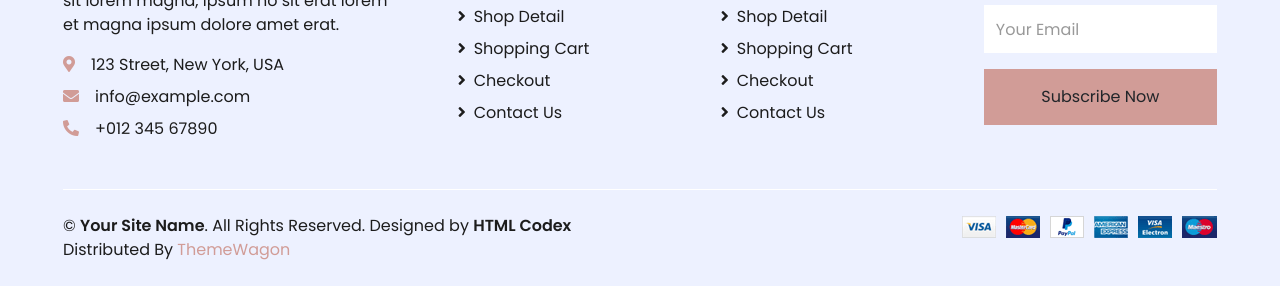
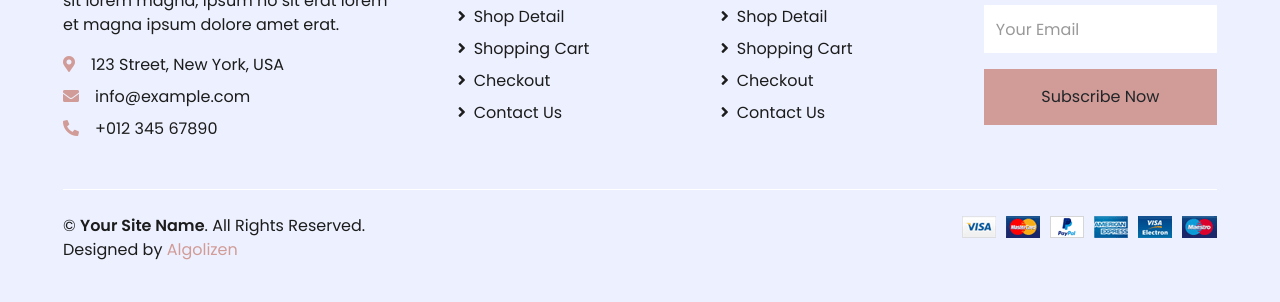
Before and after one commit to algolizen-projects/E-Shopper, a plain HTML site: page contact.html in a window 1280 px wide. Shown: the part 1358-1660 px from the top of the page. Drawn offline with nearby package versions, Linux system fonts and the light colour scheme.

Commit message:
Update contact.html

```diff
--- a/contact.html
+++ b/contact.html
@@ -285,10 +285,7 @@
         <div class="row border-top border-light mx-xl-5 py-4">
             <div class="col-md-6 px-xl-0">
                 <p class="mb-md-0 text-center text-md-left text-dark">
-                    &copy; <a class="text-dark font-weight-semi-bold" href="#">Your Site Name</a>. All Rights Reserved. Designed
-                    by
-                    <a class="text-dark font-weight-semi-bold" href="https://htmlcodex.com">HTML Codex</a><br>
-                    Distributed By <a href="https://themewagon.com" target="_blank">ThemeWagon</a>
+                    &copy; <a class="text-dark font-weight-semi-bold" href="#">Your Site Name</a>. All Rights Reserved. <p class="m-0">Designed by <a href="https://algolizen.com" target="_blank">Algolizen</a></p>
                 </p>
             </div>
             <div class="col-md-6 px-xl-0 text-center text-md-right">
```
